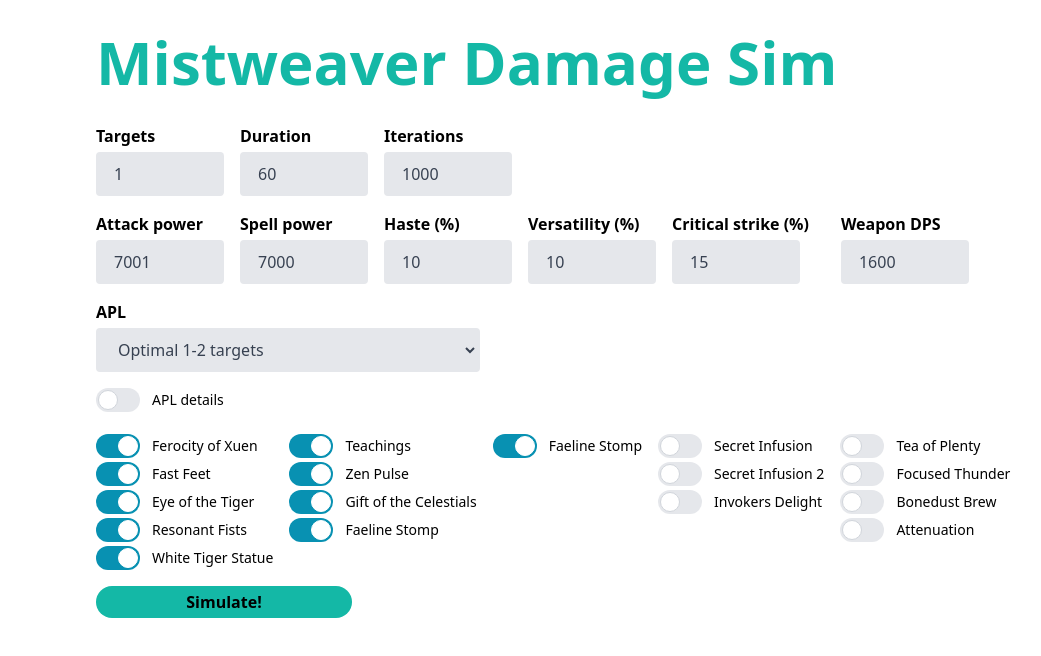
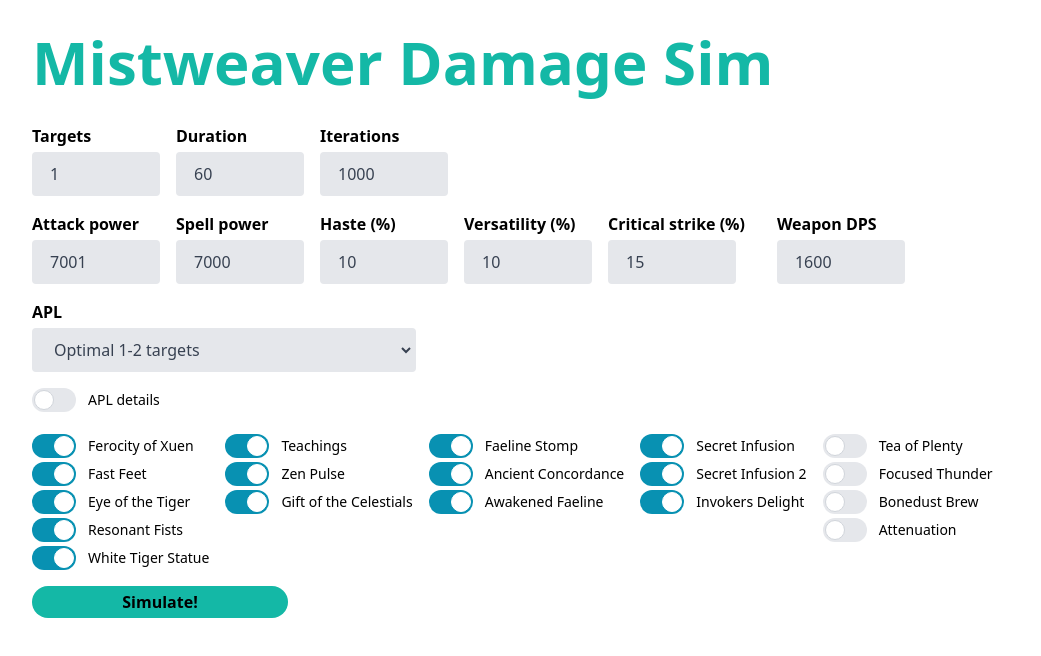
Before and after one commit to acornellier/mw_sim, a Next.js app: page / in a window 1280 px wide. Shown: the top 656 px of the page, without its empty margins (32-1073 px from the left). Built offline with nearby package versions, Linux system fonts and the light colour scheme.

Commit message:
ready for prod?

```diff
--- a/components/TalentEditor.tsx
+++ b/components/TalentEditor.tsx
@@ -34,8 +34,8 @@ export function TalentEditor({ talents, onChangeTalents }: Props) {
 
     onChangeTalents({
       ...talents,
+      ...affectedTalents,
       [talent]: checked ? 1 : 0,
-      ...affectedTalents,
     })
   }
 
--- a/pages/index.tsx
+++ b/pages/index.tsx
@@ -30,10 +30,12 @@ const defaultTalents: Record<Talent, number> = {
   [talentNames.teachings]: 1,
   [talentNames.zen_pulse]: 1,
   [talentNames.faeline_stomp]: 1,
+  [talentNames.ancient_concordance]: 2,
+  [talentNames.awakened_faeline]: 1,
   [talentNames.gift_of_the_celestials]: 1,
-  [talentNames.invokers_delight]: 0,
-  [talentNames.secret_infusion]: 0,
-  [talentNames.secret_infusion_2]: 0,
+  [talentNames.invokers_delight]: 1,
+  [talentNames.secret_infusion]: 1,
+  [talentNames.secret_infusion_2]: 1,
   [talentNames.bonedust_brew]: 0,
   [talentNames.attenuation]: 0,
   [talentNames.tea_of_plenty]: 0,
@@ -79,7 +81,7 @@ export default function Home() {
   }
 
   return (
-    <div className="px-8 lg:px-32">
+    <div className="px-8 lg:px-16">
       <Head>
         <title>Mistweaver Sim</title>
         <meta name="description" content="Generated by create next app" />
--- a/simulator/abilities.ts
+++ b/simulator/abilities.ts
@@ -66,7 +66,13 @@ export class Ability {
 class TigerPalm extends Ability {
   damageHits(state: State, numTargets: number) {
     const base = super.damageHits(state, numTargets)
-    if (!state.isBuffActive(talentNames.faeline_stomp)) return base
+    if (
+      !state.isBuffActive(talentNames.faeline_stomp) ||
+      !state.talents[talentNames.awakened_faeline]
+    ) {
+      return base
+    }
+
     return multiplyArray(base, 2)
   }
 
@@ -76,7 +82,7 @@ class TigerPalm extends Ability {
     }
 
     if (state.talents[talentNames.teachings]) {
-      state.teachings += state.isBuffActive(talentNames.faeline_stomp) ? 2 : 1
+      state.teachings += damageHits.length
     }
   }
 }
@@ -88,10 +94,12 @@ export const tigerPalm = new TigerPalm('Tiger Palm', {
 
 class BlackoutKick extends Ability {
   damageHits(state: State, numTargets: number): number[] {
-    const faelineTargets = state.isBuffActive(talentNames.faeline_stomp)
-      ? Math.min(3, numTargets)
-      : 1
     const teachingHits = 1 + state.teachings
+    const faelineTargets =
+      state.isBuffActive(talentNames.faeline_stomp) &&
+      state.talents[talentNames.ancient_concordance]
+        ? Math.min(3, numTargets)
+        : 1
 
     return multiplyArray(
       super.damageHits(state, numTargets),
@@ -112,7 +120,12 @@ class BlackoutKick extends Ability {
 
   rskAnyResetProbability(state: State, hits: number) {
     let probability = 0.15
-    if (state.isBuffActive(talentNames.faeline_stomp)) probability += 0.6
+    if (
+      state.isBuffActive(talentNames.faeline_stomp) &&
+      state.talents[talentNames.ancient_concordance]
+    ) {
+      probability += 0.6
+    }
     return 1 - probability ** hits
   }
 }
--- a/simulator/apl.ts
+++ b/simulator/apl.ts
@@ -31,7 +31,9 @@ const faelineLogic: AbilityWithCondition = [
 
 const tigerPalmTeachingsLogic: AbilityWithCondition = [
   tigerPalm,
-  (state) => state.teachings <= 1,
+  (state) =>
+    state.teachings <= 1 ||
+    (state.teachings <= 2 && !state.talents[talentNames.awakened_faeline]),
   'Only if teaching stacks <= 1',
 ]
 
@@ -45,7 +47,7 @@ const rskInfusionLogic: AbilityWithCondition = [
 
 const invokeLogic: AbilityWithCondition = [
   invoke,
-  (state) => state.talents[invoke.name] > 0,
+  (state) => state.talents[talentNames.invokers_delight] > 0,
   "Only with Invoker's Delight talented",
 ]
 
--- a/simulator/talents.ts
+++ b/simulator/talents.ts
@@ -1,5 +1,4 @@
 import { combinator } from './utils'
-import { faelineStomp } from './abilities'
 
 const ferocity_of_xuen = 'Ferocity of Xuen'
 const fast_feet = 'Fast Feet'
@@ -9,6 +8,8 @@ const eye_of_the_tiger = 'Eye of the Tiger'
 const teachings = 'Teachings'
 const zen_pulse = 'Zen Pulse'
 const faeline_stomp = 'Faeline Stomp'
+const ancient_concordance = 'Ancient Concordance'
+const awakened_faeline = 'Awakened Faeline'
 const gift_of_the_celestials = 'Gift of the Celestials'
 const invokers_delight = 'Invokers Delight'
 const secret_infusion = 'Secret Infusion'
@@ -28,6 +29,8 @@ export const talentNames = {
   zen_pulse,
   gift_of_the_celestials,
   faeline_stomp,
+  ancient_concordance,
+  awakened_faeline,
   secret_infusion,
   secret_infusion_2,
   invokers_delight,
@@ -37,7 +40,7 @@ export const talentNames = {
   focused_thunder,
 } as const
 
-export const talentGroups = [
+export const talentGroups: Talent[][] = [
   [
     ferocity_of_xuen,
     fast_feet,
@@ -45,33 +48,27 @@ export const talentGroups = [
     resonant_fists,
     white_tiger_statue,
   ],
-  [teachings, zen_pulse, gift_of_the_celestials, faeline_stomp],
-  [faeline_stomp],
+  [teachings, zen_pulse, gift_of_the_celestials],
+  [faeline_stomp, ancient_concordance, awakened_faeline],
   [secret_infusion, secret_infusion_2, invokers_delight],
   [tea_of_plenty, focused_thunder, bonedust_brew, attenuation],
-] as const
+]
+
+const dependencies = {
+  [talentNames.ancient_concordance]: talentNames.faeline_stomp,
+  [talentNames.awakened_faeline]: talentNames.ancient_concordance,
+  [talentNames.secret_infusion_2]: talentNames.secret_infusion,
+  [talentNames.invokers_delight]: talentNames.secret_infusion_2,
+  [talentNames.attenuation]: talentNames.bonedust_brew,
+} as const
 
 export type Talent = typeof talentNames[keyof typeof talentNames]
 export type TalentMap = Record<Talent, number>
 
 export function getDependencies(talent: Talent): Talent[] {
-  if (talent === talentNames.attenuation) {
-    return recDependencies(talentNames.bonedust_brew)
-  }
-
-  if (talent === talentNames.secret_infusion_2) {
-    return recDependencies(talentNames.secret_infusion)
-  }
-
-  if (talent === talentNames.invokers_delight) {
-    return recDependencies(talentNames.secret_infusion_2)
-  }
-
-  return []
-}
-
-function recDependencies(talent: Talent): Talent[] {
-  return [talent].concat(getDependencies(talent))
+  // @ts-ignore
+  const dependency = dependencies[talent]
+  return dependency ? [talent].concat(getDependencies(dependency)) : [talent]
 }
 
 export const makeTalentCombos = (
```
